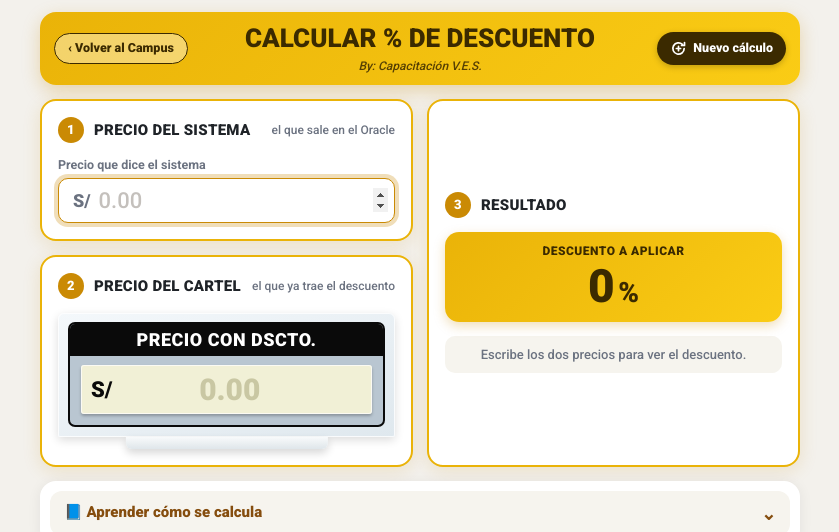
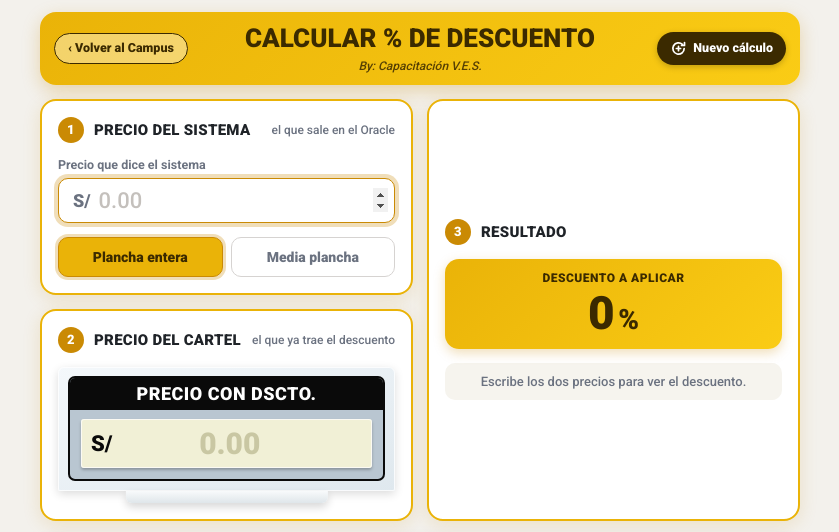
Before and after one commit to jhonnyalarconq-blip/calculadormartinporcentajedescuento, a plain HTML site: page index.html in a window 1280 px wide. Both pictures are taken after a click on the button "Nuevo cálculo". Shown: the top 532 px of the page, without its empty margins (220-1059 px from the left). Drawn offline with Linux system fonts and the light colour scheme.

Commit message:
Update index.html

```diff
--- a/index.html
+++ b/index.html
@@ -84,6 +84,10 @@ body{background:var(--bg);min-height:100vh;padding:max(12px,env(safe-area-inset-
 .tv span.pop{display:inline-block;animation:pop .35s ease-out}
 .info{background:var(--fill);border-radius:10px;padding:9px 12px;font-size:13px;font-weight:500;color:var(--mut);line-height:1.5;text-align:center}
 .info b{color:var(--ink);font-weight:700}
+.seg{display:grid;grid-template-columns:1fr 1fr;gap:8px}
+.seg button{border:1.5px solid #d6d3d1;background:#fff;border-radius:10px;padding:11px 8px;font-size:14px;font-weight:800;color:var(--mut);cursor:pointer;transition:all .15s}
+.seg button.on{background:var(--c4);border-color:var(--c2);color:var(--dark);box-shadow:0 0 0 3px var(--ring)}
+.seg button:focus-visible{outline:3px solid var(--c2);outline-offset:2px}
 .warn{background:#fff1f2;border-radius:10px;padding:9px 12px;font-size:13px;font-weight:600;color:#be123c;line-height:1.4}
 
 /* aprender */
@@ -111,7 +115,8 @@ body{background:var(--bg);min-height:100vh;padding:max(12px,env(safe-area-inset-
     <div class="col">
     <section class="card hl">
       <div class="sec"><span class="n">1</span>Precio del sistema<small>el que sale en el Oracle</small></div>
-      <div class="fg"><label class="lb" for="ps">Precio que dice el sistema</label><div class="inp"><span class="pre">S/</span><input type="number" id="ps" step="any" min="0" placeholder="0.00" inputmode="decimal" onfocus="this.select()" oninput="lim(this);calc()"></div></div>
+      <div class="fg"><label class="lb" for="ps" id="lb-ps">Precio que dice el sistema</label><div class="inp"><span class="pre">S/</span><input type="number" id="ps" step="any" min="0" placeholder="0.00" inputmode="decimal" onfocus="this.select()" oninput="lim(this);onPs()"></div></div>
+      <div class="seg" role="group" aria-label="Tamaño de la plancha"><button type="button" id="b-ent" class="on" aria-pressed="true" onclick="setTam('ent')">Plancha entera</button><button type="button" id="b-med" aria-pressed="false" onclick="setTam('med')">Media plancha</button></div>
     </section>
 
     <section class="card hl">
@@ -138,6 +143,7 @@ body{background:var(--bg);min-height:100vh;padding:max(12px,env(safe-area-inset-
 <script>
 const $=id=>document.getElementById(id);
 const num=id=>parseFloat($(id).value)||0;
+let tam='ent';
 const r6=x=>Math.round(x*1e6)/1e6;
 const f2=x=>x.toLocaleString('es-PE',{minimumFractionDigits:2,maximumFractionDigits:2});
 const fp=x=>(Math.round(x*100)/100).toLocaleString('es-PE',{minimumFractionDigits:0,maximumFractionDigits:2});
@@ -151,6 +157,17 @@ function explain(own,v){
   $('lrn-b').innerHTML='<div class="lh">'+(own?'Con tus precios':'Ejemplo: el sistema dice S/ 100.00 y el cartel dice S/ 87.50 (escribe tus precios para verlo con ellos)')+'</div><ol class="steps">'+st.map((x,i)=>'<li><span class="n">'+(i+1)+'</span><div><span class="st">'+x[0]+'</span>'+x[1]+'</div></li>').join('')+'</ol>';
 }
 
+let pEnt=0;
+function onPs(){const v=num('ps');pEnt=tam==='med'?v*2:v;calc()}
+function setTam(t){
+  if(t===tam)return;
+  tam=t;
+  $('b-ent').classList.toggle('on',t==='ent');$('b-med').classList.toggle('on',t==='med');
+  $('b-ent').setAttribute('aria-pressed',t==='ent');$('b-med').setAttribute('aria-pressed',t==='med');
+  const v=t==='med'?Math.round(pEnt*50)/100:pEnt;
+  $('ps').value=v>0?String(v):'';
+  calc();
+}
 function calc(){
   const S=num('ps'),C=num('pc'),w=$('warn');
   const ok=S>0&&C>0&&C<=S;
@@ -170,7 +187,7 @@ function calc(){
 }
 calc();
 function nuevoCalculo(){
-  ['ps','pc'].forEach(id=>{$(id).value=''});
+  ['ps','pc'].forEach(id=>{$(id).value=''});tam='ent';pEnt=0;$('b-ent').classList.add('on');$('b-med').classList.remove('on');$('b-ent').setAttribute('aria-pressed','true');$('b-med').setAttribute('aria-pressed','false');
   $('lrn').open=false;calc();
   window.scrollTo({top:0,left:0,behavior:'instant'});
   $('ps').focus({preventScroll:true});
```
